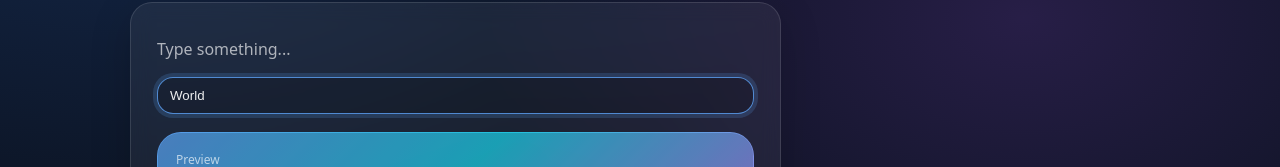
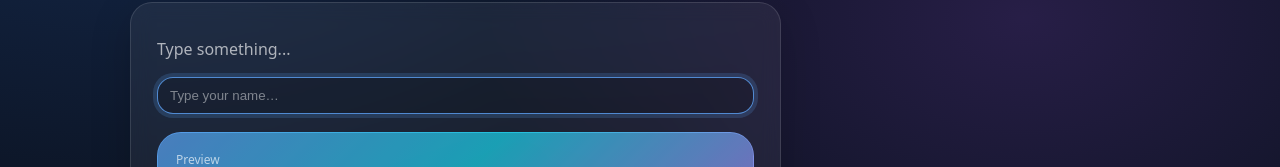
Before and after one commit to Danailnd/git-demo, a React (Vite) app in the folder git-actions-demo/: page / in a window 1280 px wide. Shown: the part 159-326 px from the top of the page. Built offline with nearby package versions, Linux system fonts and the light colour scheme.

Commit message:
feat: make it not start with hello world

```diff
--- a/git-actions-demo/src/App.jsx
+++ b/git-actions-demo/src/App.jsx
@@ -5,7 +5,7 @@ import "./app.css";
 const STORAGE_KEY = "git-demo:name";
 
 export default function App() {
-  const [name, setName] = useState("World");
+  const [name, setName] = useState("");
   const [theme, setTheme] = useState("dark");
 
   const inputRef = useRef(null);
@@ -17,7 +17,7 @@ export default function App() {
   useEffect(() => {
     try {
       const saved = localStorage.getItem(STORAGE_KEY);
-      if (saved && saved.trim().length > 0) setName(saved);
+      if (saved !== null) setName(saved);
     } catch {
       // ignore
     }
@@ -33,7 +33,7 @@ export default function App() {
 
   const today = useMemo(() => dayjs().format("dddd, MMM D, YYYY"), []);
 
-  const canClear = name.trim() !== "" && name !== "World";
+  const canClear = name.trim() !== "";
 
   return (
     <div className={`page ${theme}`}>
@@ -48,7 +48,6 @@ export default function App() {
             <p className="meta">{today}</p>
           </div>
 
-          {/* INTENTIONALLY BROKEN for git bisect demo */}
           <button className="button" onClick={() => setTheme(theme)}>
             Toggle {theme === "dark" ? "Light" : "Dark"} Mode
           </button>
@@ -83,11 +82,11 @@ export default function App() {
                 placeholder="Type your name…"
                 aria-label="Name"
                 onKeyDown={(e) => {
-                  if (e.key === "Escape") setName("World");
+                  if (e.key === "Escape") setName("");
                 }}
                 style={{
                   flex: "1 1 auto",
-                  minWidth: 0, // critical: prevents overlap/push
+                  minWidth: 0,
                 }}
               />
 
@@ -95,7 +94,7 @@ export default function App() {
                 <button
                   type="button"
                   className="button"
-                  onClick={() => setName("World")}
+                  onClick={() => setName("")}
                   aria-label="Clear input"
                   style={{
                     flex: "0 0 auto",
@@ -118,7 +117,7 @@ export default function App() {
               <div className="preview" style={{ padding: 18 }}>
                 <div className="previewMeta">Preview</div>
                 <div className="previewTitle" style={{ fontSize: 32 }}>
-                  Hello, {name || "World"} 👋
+                  Hello, {name.trim() ? name : "World"} 👋
                 </div>
               </div>
             </div>
```
